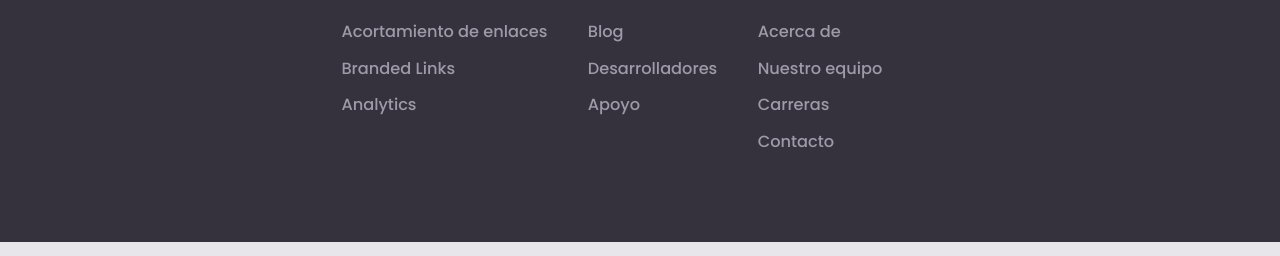
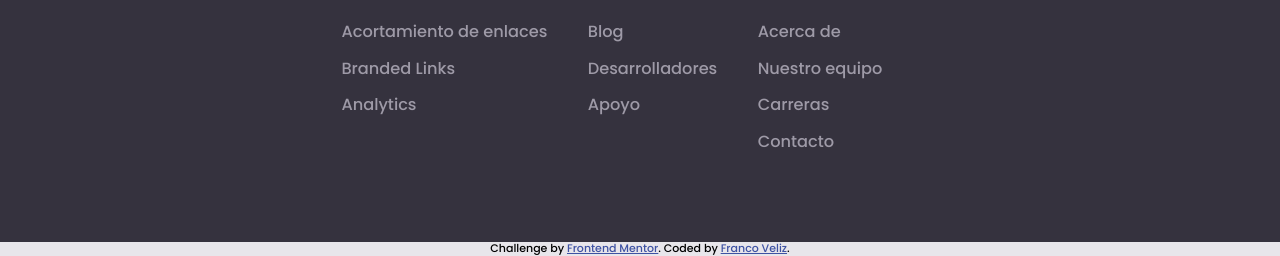
Before and after one commit to Francoveliz/Shortly-URL-shortening, a website built with Parcel: page index.html in a window 1280 px wide. Shown: the part 2121-2377 px from the top of the page. Built offline with nearby package versions, Linux system fonts and the light colour scheme.

Commit message:
attribution

```diff
--- a/css/main.scss
+++ b/css/main.scss
@@ -412,4 +412,14 @@ footer {
   }
 }
 
+.attribution {
+  font-size: 11px;
+  text-align: center;
+
+  a {
+    color: hsl(228, 45%, 44%);
+  }
+}
+
+
 @import "desktop-view";
--- a/index.html
+++ b/index.html
@@ -126,7 +126,10 @@
     </div>
 
   </footer>
-
+  <div class="attribution">
+    Challenge by <a href="https://www.frontendmentor.io/profile/Francoveliz" target="_blank">Frontend Mentor</a>.
+    Coded by <a href="https://francoveliz.netlify.app/">Franco Veliz</a>.
+  </div>
   <!-- scripts -->
   <script src="js/vendor/modernizr-3.11.2.min.js"></script>
   <script src="js/plugins.js"></script>
```
Also changed, not shown: css/main.css, 1 other file.
